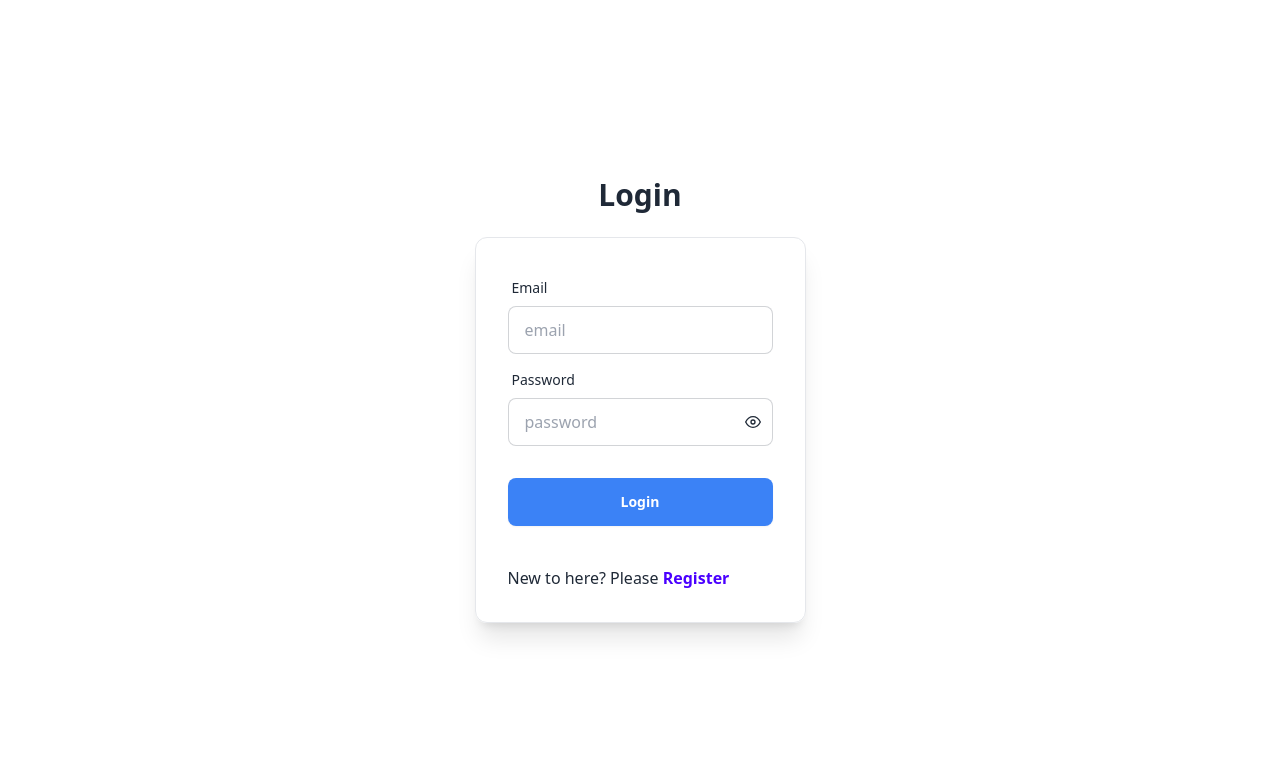
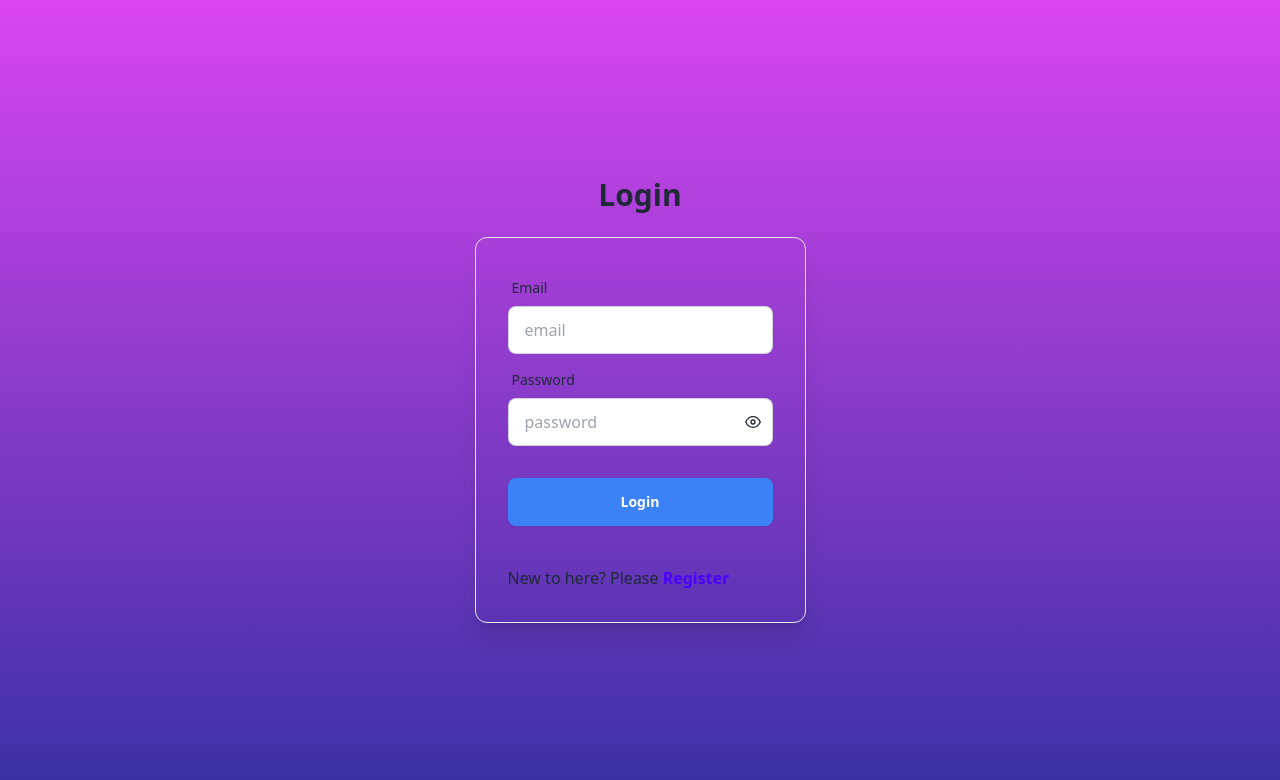
Before and after one commit to ferdousdevloper/Gadget-Galaxy-client, a React (Vite) app: page /login in a window 1280 px wide. Shown: the top 780 px of the page. Built offline with nearby package versions, Linux system fonts and the light colour scheme; no server answers.

Commit message:
login page implement

```diff
--- a/src/Componants/ProductList.jsx
+++ b/src/Componants/ProductList.jsx
@@ -161,7 +161,7 @@ const ProductList = () => {
                 <button
                     onClick={() => setPage(page - 1)}
                     disabled={page === 1}
-                    className="px-4 py-2 bg-fuchsia-500 text-white rounded-lg hover:bg-indigo-800 disabled:bg-gray-300"
+                    className="px-4 py-2 bg-fuchsia-500 text-white rounded-lg hover:bg-indigo-800 disabled:bg-gray-700"
                 >
                     Previous
                 </button>
@@ -177,7 +177,7 @@ const ProductList = () => {
                 <button
                     onClick={() => setPage(page + 1)}
                     disabled={page === totalPages}
-                    className="px-4 py-2 bg-fuchsia-500 text-white rounded-lg hover:bg-indigo-800 disabled:bg-gray-300"
+                    className="px-4 py-2 bg-fuchsia-500 text-white rounded-lg hover:bg-indigo-800 disabled:bg-gray-700"
                 >
                     Next
                 </button>
--- a/src/Pages/Login.jsx
+++ b/src/Pages/Login.jsx
@@ -33,7 +33,8 @@ const Login = () => {
       });
   };
     return (
-        <div className="container flex flex-col mx-auto h-screen items-center justify-center">
+        <div className="flex flex-col mx-auto h-screen items-center justify-center bg-gradient-to-t  from-indigo-800 to-fuchsia-500">
+          <img src="" alt="" />
             <h1 className="text-3xl font-bold mb-6">Login</h1>
             <div className="max-w-96 mx-auto border rounded-xl shadow-xl">
             <form onSubmit={handleSubmit(onSubmit)} className="card-body">
```
